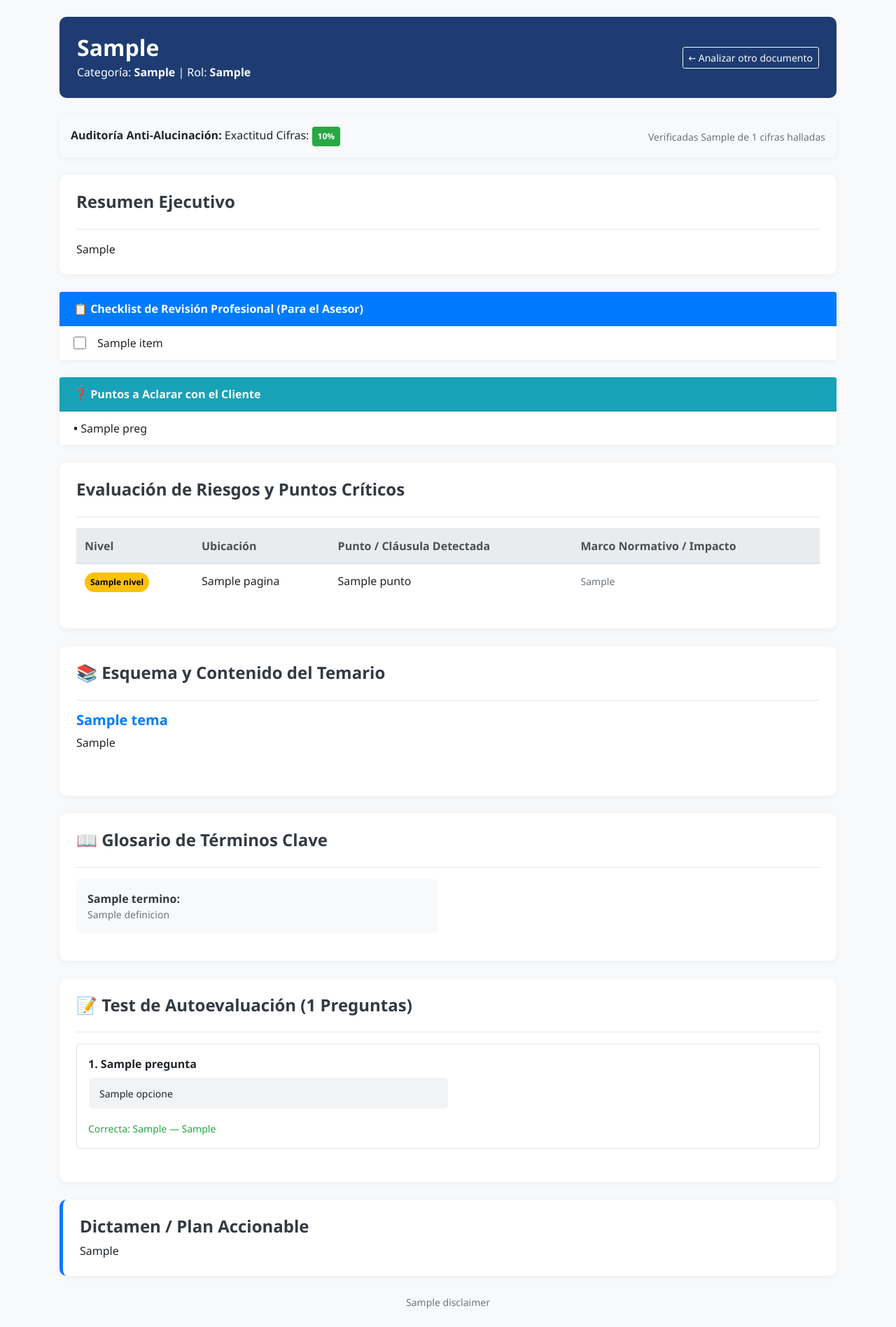
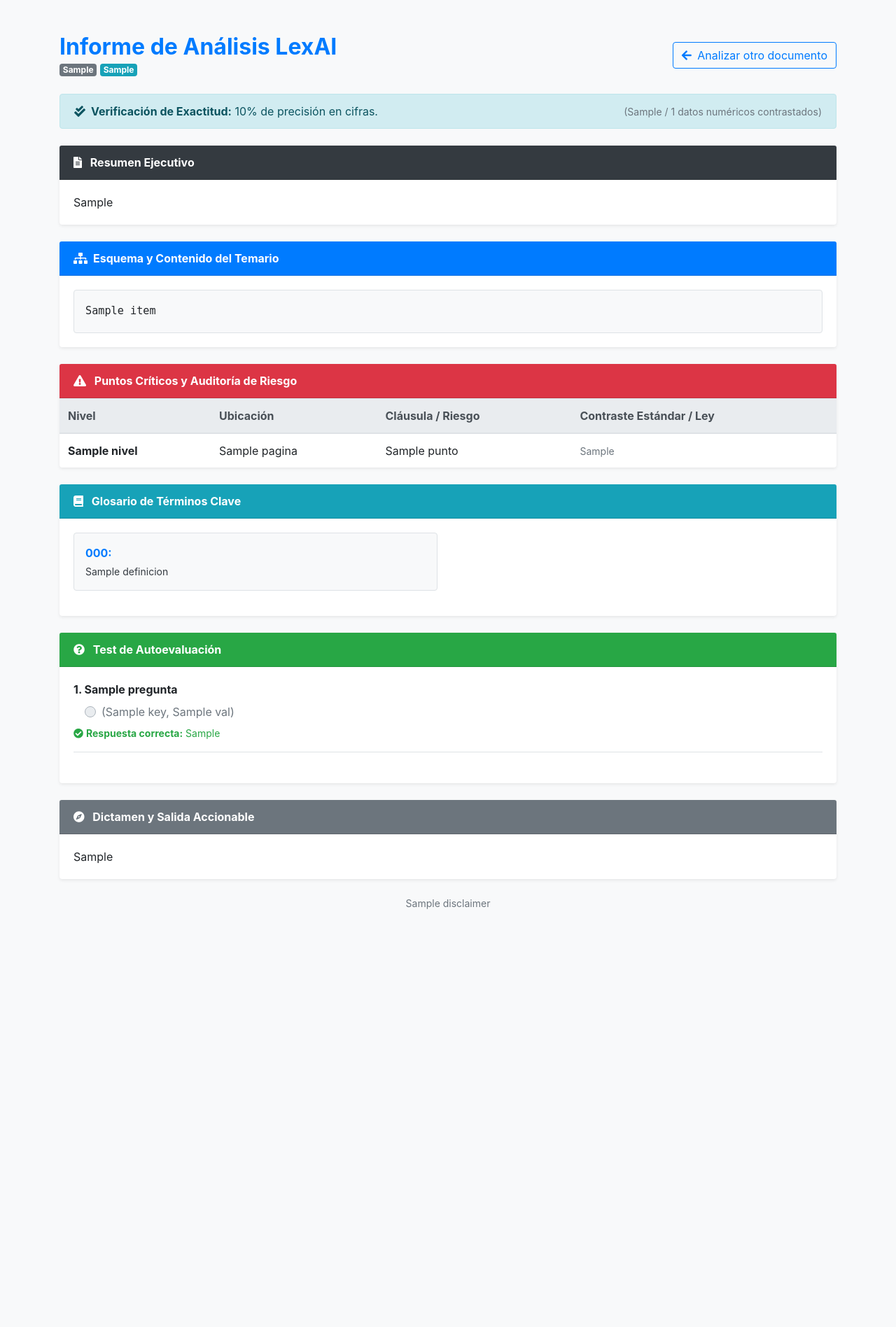
Before and after one commit to deltoroalejandro07-rgb/lexai-legal, a Flask app: template templates/resultado.html in a window 1280 px wide. Shown: the whole page at 70% size. After the commit the page ends 1299 px from the top, so only its background shows below. Run offline with Flask 3, Linux system fonts and the light colour scheme; the template is opened without the code that fills it: most values are stand-ins (such as "Sample title", 1, 10 or a date in 2020).

Commit message:
Update resultado.html

```diff
--- a/templates/resultado.html
+++ b/templates/resultado.html
@@ -3,142 +3,150 @@
 <head>
     <meta charset="UTF-8">
     <meta name="viewport" content="width=device-width, initial-scale=1.0">
-    <title>Informe del Análisis - LexAI Enterprise 2.0</title>
+    <title>LexAI Enterprise - Resultado del Análisis</title>
     <link rel="stylesheet" href="https://cdn.jsdelivr.net/npm/bootstrap@4.6.2/dist/css/bootstrap.min.css">
-    <style>
-        body { background-color: #f8f9fa; font-family: 'Segoe UI', Tahoma, Geneva, Verdana, sans-serif; }
-        .header-box { background: #1e3c72; color: white; padding: 25px; border-radius: 10px; margin-bottom: 25px; }
-        .card-custom { border-radius: 10px; border: none; box-shadow: 0 2px 10px rgba(0,0,0,0.05); margin-bottom: 25px; }
-        .badge-risk-critical { background-color: #dc3545; color: white; }
-        .badge-risk-warning { background-color: #ffc107; color: black; }
-        .badge-risk-info { background-color: #17a2b8; color: white; }
-        .test-option { background: #f1f3f5; padding: 10px 15px; border-radius: 6px; margin-bottom: 8px; cursor: pointer; }
-        .test-option:hover { background: #e9ecef; }
-    </style>
+    <link rel="stylesheet" href="https://cdnjs.cloudflare.com/ajax/libs/font-awesome/5.15.4/css/all.min.css">
 </head>
-<body>
-
-<div class="container my-4">
+<body class="bg-light">
+    <div class="container my-5">
 
         <!-- CABECERA -->
-    <div class="header-box d-flex justify-content-between align-items-center">
+        <div class="d-flex justify-content-between align-items-center mb-4">
             <div>
-            <h2 class="m-0 font-weight-bold">{{ data.tipo_documento }}</h2>
-            <p class="m-0 mt-1 opacity-75">Categoría: <strong>{{ data.categoria_documento }}</strong> | Rol: <strong>{{ data.rol_analizado }}</strong></p>
+                <h2 class="text-primary font-weight-bold mb-0">Informe de Análisis LexAI</h2>
+                <span class="badge badge-secondary mt-1">{{ data.categoria_documento }}</span>
+                <span class="badge badge-info mt-1">{{ data.tipo_documento }}</span>
             </div>
-        <a href="/" class="btn btn-outline-light btn-sm">← Analizar otro documento</a>
+            <a href="/" class="btn btn-outline-primary"><i class="fas fa-arrow-left mr-1"></i> Analizar otro documento</a>
         </div>
 
-    <!-- AUDITORÍA EXACTITUD -->
+        <!-- MÉTRICAS DE EXACTITUD -->
         {% if data.verificacion_exactitud %}
-    <div class="card card-custom p-3 bg-light">
-        <div class="d-flex justify-content-between align-items-center">
+        <div class="alert alert-info d-flex align-items-center justify-content-between mb-4">
             <div>
-                <strong>Auditoría Anti-Alucinación:</strong> Exactitud Cifras:
-                <span class="badge badge-success p-2">{{ data.verificacion_exactitud.score_exactitud }}%</span>
+                <i class="fas fa-check-double mr-2"></i><strong>Verificación de Exactitud:</strong> {{ data.verificacion_exactitud.score_exactitud }}% de precisión en cifras.
             </div>
-            <small class="text-muted">Verificadas {{ data.verificacion_exactitud.cifras_validadas }} de {{ data.verificacion_exactitud.total_cifras_verificadas }} cifras halladas</small>
+            <small class="text-muted">({{ data.verificacion_exactitud.cifras_validadas }} / {{ data.verificacion_exactitud.total_cifras_verificadas }} datos numéricos contrastados)</small>
+        </div>
+        {% endif %}
+
+        <!-- 1. RESUMEN EJECUTIVO -->
+        <div class="card mb-4 shadow-sm border-0">
+            <div class="card-header bg-dark text-white font-weight-bold">
+                <i class="fas fa-file-alt mr-2"></i> Resumen Ejecutivo
+            </div>
+            <div class="card-body">
+                <p class="card-text" style="white-space: pre-line;">{{ data.resumen_ejecutivo }}</p>
+            </div>
+        </div>
+
+        <!-- 2. ESQUEMA Y CONTENIDO DEL TEMARIO (SÓLO EDUCACIÓN) -->
+        {% if data.categoria_documento == 'Educación / Académico' or (data.modulo_educacion and data.modulo_educacion.esquema_temario) %}
+        <div class="card mb-4 shadow-sm border-0">
+            <div class="card-header bg-primary text-white font-weight-bold d-flex align-items-center">
+                <i class="fas fa-sitemap mr-2"></i> Esquema y Contenido del Temario
+            </div>
+            <div class="card-body">
+                {% if data.modulo_educacion and data.modulo_educacion.esquema_temario and data.modulo_educacion.esquema_temario|length > 0 %}
+                    <div class="bg-light p-3 rounded border">
+                        <ul class="list-unstyled mb-0" style="font-family: monospace; font-size: 0.95rem; line-height: 1.8;">
+                            {% for item in data.modulo_educacion.esquema_temario %}
+                                <li style="white-space: pre-wrap;">{{ item }}</li>
+                            {% endfor %}
+                        </ul>
+                    </div>
+                {% else %}
+                    <p class="text-muted italic mb-0">No se pudo extraer el esquema jerárquico del temario para este documento.</p>
+                {% endif %}
             </div>
         </div>
         {% endif %}
 
-    <!-- RESUMEN EJECUTIVO -->
-    <div class="card card-custom p-4">
-        <h4 class="font-weight-bold text-dark">Resumen Ejecutivo</h4>
-        <hr>
-        <p class="card-text text-justify" style="white-space: pre-line;">{{ data.resumen_ejecutivo }}</p>
+        <!-- 3. PUNTOS CRÍTICOS CON RIESGO (OTRAS CATEGORÍAS) -->
+        {% if data.puntos_criticos_con_riesgo and data.puntos_criticos_con_riesgo|length > 0 %}
+        <div class="card mb-4 shadow-sm border-0">
+            <div class="card-header bg-danger text-white font-weight-bold">
+                <i class="fas fa-exclamation-triangle mr-2"></i> Puntos Críticos y Auditoría de Riesgo
             </div>
-
-    <!-- SECCIÓN EXCLUSIVA PARA GESTOR / ASESOR PROFESIONAL: CHECKLIST Y PREGUNTAS CLIENTE -->
-    {% if data.get("checklist_profesional") and data.checklist_profesional|length > 0 %}
-    <div class="card card-custom border-primary">
-        <div class="card-header bg-primary text-white font-weight-bold">
-            📋 Checklist de Revisión Profesional (Para el Asesor)
-        </div>
-        <ul class="list-group list-group-flush">
-            {% for item in data.checklist_profesional %}
-            <li class="list-group-item d-flex align-items-center">
-                <input type="checkbox" class="mr-3" style="width: 18px; height: 18px;">
-                <span>{{ item }}</span>
-            </li>
-            {% endfor %}
-        </ul>
-    </div>
-    {% endif %}
-
-    {% if data.get("preguntas_cliente") and data.preguntas_cliente|length > 0 %}
-    <div class="card card-custom border-info">
-        <div class="card-header bg-info text-white font-weight-bold">
-            ❓ Puntos a Aclarar con el Cliente
-        </div>
-        <ul class="list-group list-group-flush">
-            {% for preg in data.preguntas_cliente %}
-            <li class="list-group-item">
-                <strong>•</strong> {{ preg }}
-            </li>
-            {% endfor %}
-        </ul>
-    </div>
-    {% endif %}
-
-    <!-- PUNTOS CRÍTICOS Y RIESGOS (PARA RIESGOS / CONTRATOS / LEGAL) -->
-    {% if data.puntos_criticos_con_riesgo and data.puntos_criticos_con_riesgo|length > 0 %}
-    <div class="card card-custom p-4">
-        <h4 class="font-weight-bold text-dark">Evaluación de Riesgos y Puntos Críticos</h4>
-        <hr>
+            <div class="card-body p-0">
                 <div class="table-responsive">
-            <table class="table table-hover">
+                    <table class="table table-hover mb-0">
                         <thead class="thead-light">
                             <tr>
                                 <th>Nivel</th>
                                 <th>Ubicación</th>
-                        <th>Punto / Cláusula Detectada</th>
-                        <th>Marco Normativo / Impacto</th>
+                                <th>Cláusula / Riesgo</th>
+                                <th>Contraste Estándar / Ley</th>
                             </tr>
                         </thead>
                         <tbody>
-                    {% for p in data.puntos_criticos_con_riesgo %}
+                            {% for item in data.puntos_criticos_con_riesgo %}
                             <tr>
-                        <td><span class="badge badge-pill p-2 {{ 'badge-risk-critical' if 'CRÍTICO' in p.nivel or '🔴' in p.nivel else 'badge-risk-warning' }}">{{ p.nivel }}</span></td>
-                        <td>{{ p.pagina }}</td>
-                        <td>{{ p.punto }}</td>
-                        <td><small class="text-muted">{{ p.contraste_estandar }}</small></td>
+                                <td><span class="font-weight-bold">{{ item.nivel }}</span></td>
+                                <td>{{ item.pagina }}</td>
+                                <td>{{ item.punto }}</td>
+                                <td><small class="text-muted">{{ item.contraste_estandar }}</small></td>
                             </tr>
                             {% endfor %}
                         </tbody>
                     </table>
                 </div>
             </div>
+        </div>
         {% endif %}
 
-    <!-- MÓDULO EDUCATIVO (SI ES EDUCACIÓN/ACADÉMICO) -->
-    {% if data.modulo_educacion %}
-
-        <!-- RESUMEN ESQUEMÁTICO POR TEMAS -->
-        {% if data.modulo_educacion.resumen_esquematico and data.modulo_educacion.resumen_esquematico|length > 0 %}
-        <div class="card card-custom p-4">
-            <h4 class="font-weight-bold text-dark">📚 Esquema y Contenido del Temario</h4>
-            <hr>
-            {% for tema in data.modulo_educacion.resumen_esquematico %}
-            <div class="mb-4">
-                <h5 class="text-primary font-weight-bold">{{ tema.titulo }}</h5>
-                <p class="text-justify" style="white-space: pre-line;">{{ tema.resumen_seccion }}</p>
+        <!-- 4. GLOSARIO DE TÉRMINOS CLAVE (SÓLO EDUCACIÓN) -->
+        {% if data.modulo_educacion and data.modulo_educacion.glosario and data.modulo_educacion.glosario|length > 0 %}
+        <div class="card mb-4 shadow-sm border-0">
+            <div class="card-header bg-info text-white font-weight-bold">
+                <i class="fas fa-book mr-2"></i> Glosario de Términos Clave
+            </div>
+            <div class="card-body">
+                <div class="row">
+                    {% for item in data.modulo_educacion.glosario %}
+                    <div class="col-md-6 mb-3">
+                        <div class="p-3 bg-light rounded border h-100">
+                            <strong class="text-primary">{{ item.concepto or item.termino }}:</strong>
+                            <p class="mb-0 small text-dark mt-1">{{ item.definicion }}</p>
+                        </div>
                     </div>
                     {% endfor %}
                 </div>
+            </div>
+        </div>
         {% endif %}
 
-        <!-- GLOSARIO -->
-        {% if data.modulo_educacion.glosario and data.modulo_educacion.glosario|length > 0 %}
-        <div class="card card-custom p-4">
-            <h4 class="font-weight-bold text-dark">📖 Glosario de Términos Clave</h4>
-            <hr>
-            <div class="row">
-                {% for item in data.modulo_educacion.glosario %}
-                <div class="col-md-6 mb-3">
-                    <div class="p-3 bg-light rounded">
-                        <strong class="text-dark">{{ item.termino }}:</strong>
-                        <p class="m-0 small text-muted">{{ item.definicion }}</p>
+        <!-- 5. TEST DE AUTOEVALUACIÓN (SÓLO EDUCACIÓN) -->
+        {% if data.modulo_educacion and data.modulo_educacion.preguntas_tipo_test and data.modulo_educacion.preguntas_tipo_test|length > 0 %}
+        <div class="card mb-4 shadow-sm border-0">
+            <div class="card-header bg-success text-white font-weight-bold">
+                <i class="fas fa-question-circle mr-2"></i> Test de Autoevaluación
+            </div>
+            <div class="card-body">
+                {% for preg in data.modulo_educacion.preguntas_tipo_test %}
+                <div class="mb-4 pb-3 border-bottom">
+                    <p class="font-weight-bold mb-2">{{ loop.index }}. {{ preg.pregunta }}</p>
+                    <div class="pl-3">
+                        {% if preg.opciones is mapping %}
+                            {% for key, val in preg.opciones.items() %}
+                                <div class="custom-control custom-radio mb-1">
+                                    <input type="radio" disabled class="custom-control-input" id="preg_{{ loop.parent.index }}_{{ key }}">
+                                    <label class="custom-control-label text-secondary" for="preg_{{ loop.parent.index }}_{{ key }}">
+                                        <strong>{{ key }})</strong> {{ val }}
+                                    </label>
+                                </div>
+                            {% endfor %}
+                        {% elif preg.opciones is iterable %}
+                            {% for opc in preg.opciones %}
+                                <div class="custom-control custom-radio mb-1">
+                                    <input type="radio" disabled class="custom-control-input">
+                                    <label class="custom-control-label text-secondary">{{ opc }}</label>
+                                </div>
+                            {% endfor %}
+                        {% endif %}
+                    </div>
+                    <div class="mt-2 text-success small">
+                        <i class="fas fa-check-circle mr-1"></i><strong>Respuesta correcta:</strong> {{ preg.respuesta_correcta }}
                     </div>
                 </div>
                 {% endfor %}
@@ -146,43 +154,21 @@
         </div>
         {% endif %}
 
-        <!-- PREGUNTAS TIPO TEST -->
-        {% if data.modulo_educacion.preguntas_tipo_test and data.modulo_educacion.preguntas_tipo_test|length > 0 %}
-        <div class="card card-custom p-4">
-            <h4 class="font-weight-bold text-dark">📝 Test de Autoevaluación ({{ data.modulo_educacion.preguntas_tipo_test|length }} Preguntas)</h4>
-            <hr>
-            {% for q in data.modulo_educacion.preguntas_tipo_test %}
-            <div class="mb-4 p-3 border rounded">
-                <p class="font-weight-bold mb-2">{{ loop.index }}. {{ q.pregunta }}</p>
-                <div class="row px-3">
-                    {% for op in q.opciones %}
-                    <div class="col-md-6 test-option">
-                        <small>{{ op }}</small>
+        <!-- 6. DICTAMEN / SALIDA ACCIONABLE -->
+        <div class="card mb-4 shadow-sm border-0">
+            <div class="card-header bg-secondary text-white font-weight-bold">
+                <i class="fas fa-compass mr-2"></i> Dictamen y Salida Accionable
             </div>
-                    {% endfor %}
+            <div class="card-body">
+                <p class="card-text">{{ data.salida_accionable }}</p>
             </div>
-                <div class="mt-2 text-success font-weight-bold">
-                    <small>Correcta: {{ q.respuesta_correcta }} — {{ q.explicacion_detallada }}</small>
-                </div>
-            </div>
-            {% endfor %}
-        </div>
-        {% endif %}
-
-    {% endif %}
-
-    <!-- SALIDA ACCIONABLE -->
-    <div class="card card-custom p-4 bg-white border-left border-primary" style="border-left-width: 5px !important;">
-        <h4 class="font-weight-bold text-dark">Dictamen / Plan Accionable</h4>
-        <p class="m-0 text-justify" style="white-space: pre-line;">{{ data.salida_accionable }}</p>
         </div>
 
         <!-- DISCLAIMER -->
-    <div class="text-center text-muted my-4">
-        <small>{{ data.disclaimer }}</small>
+        <div class="text-center text-muted small my-4">
+            <p>{{ data.disclaimer }}</p>
         </div>
 
     </div>
-
 </body>
 </html>
```
Lines whose indentation alone changed are shown as unchanged.
